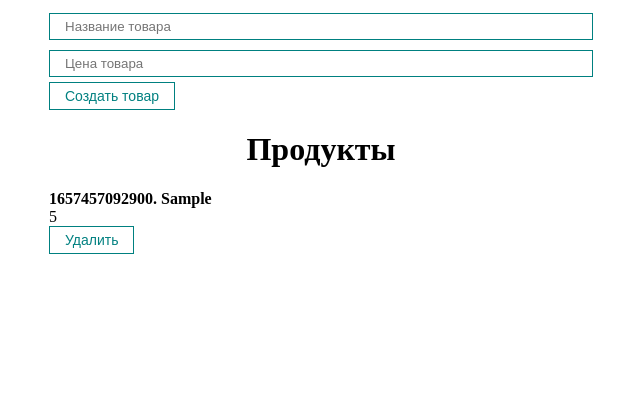
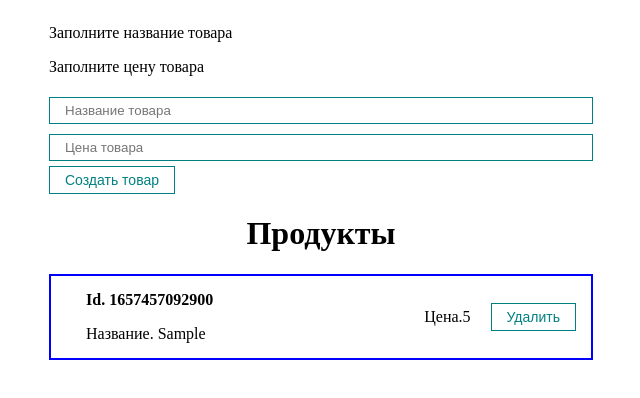
Before and after one commit to lemdorot/Shopping-cart, a React (Create React App) app: page / in a window 1280 px wide. Both pictures are taken after typing "Sample", "5" into the empty fields and a click on the button "Создать товар". Shown: the top 398 px of the page, without its empty margins (319-959 px from the left). Built offline with nearby package versions, Linux system fonts and the light colour scheme.

Commit message:
Добавление проверки полей на пустоту

```diff
--- a/src/ProductForm.jsx
+++ b/src/ProductForm.jsx
@@ -7,16 +7,20 @@ const ProductForm = ({create}) => {
 
     const addNewProduct = (e) => {
         e.preventDefault()
-        const newProduct = {
-          id: Date.now(), ...product
+        if(product.title !== '' && product.price !== ''){
+          const newProduct = {
+            id: Date.now(), ...product
+          }
+          console.log(newProduct)
+          create(newProduct)
+          setProduct({title: '', price: ''})
         }
-        console.log(newProduct)
-        create(newProduct)
-        setProduct({title: '', price: ''})
       }
 
     return (
         <form>
+        {product.title === '' ? <p>Заполните название товара</p> : ''}
+        {product.price === '' ? <p>Заполните цену товара</p> : ''}
         <MyInput
           value={product.title}
           onChange={e => setProduct({...product, title: e.target.value})}
--- a/src/components/ProductItem.jsx
+++ b/src/components/ProductItem.jsx
@@ -5,12 +5,15 @@ const ProductItem = (props) => {
     return (
         <div className='product'>
           <div className='product__content'>
-            <strong>{props.product.id}. {props.product.title}</strong>
             <div>
-              {props.product.price}
+              <strong>Id. {props.product.id}</strong>
+              <p className='product__title'>Название. {props.product.title}</p>
+            </div>
+            <div>
+              Цена.{props.product.price}
             </div>
           </div>
-          <div className='product__btns'>
+          <div className='product__btn'>
             <MyButton onClick={() => props.remove(props.product)}>
               Удалить
             </MyButton>
--- a/src/styles/App.css
+++ b/src/styles/App.css
@@ -48,3 +48,24 @@
   align-items: center;
   width: 100%;
 }
+
+.product {
+  display: flex;
+  padding: 15px;
+  border: 2px solid blue;
+  margin-top: 15px;
+  justify-content: space-between;
+  align-items: center;
+}
+
+.product__content {
+  padding: 0 20px;
+  width: 100%;
+  display: flex;
+  justify-content: space-between;
+  align-items: center;
+}
+
+.product__title {
+  margin-bottom: 0;
+}
```
